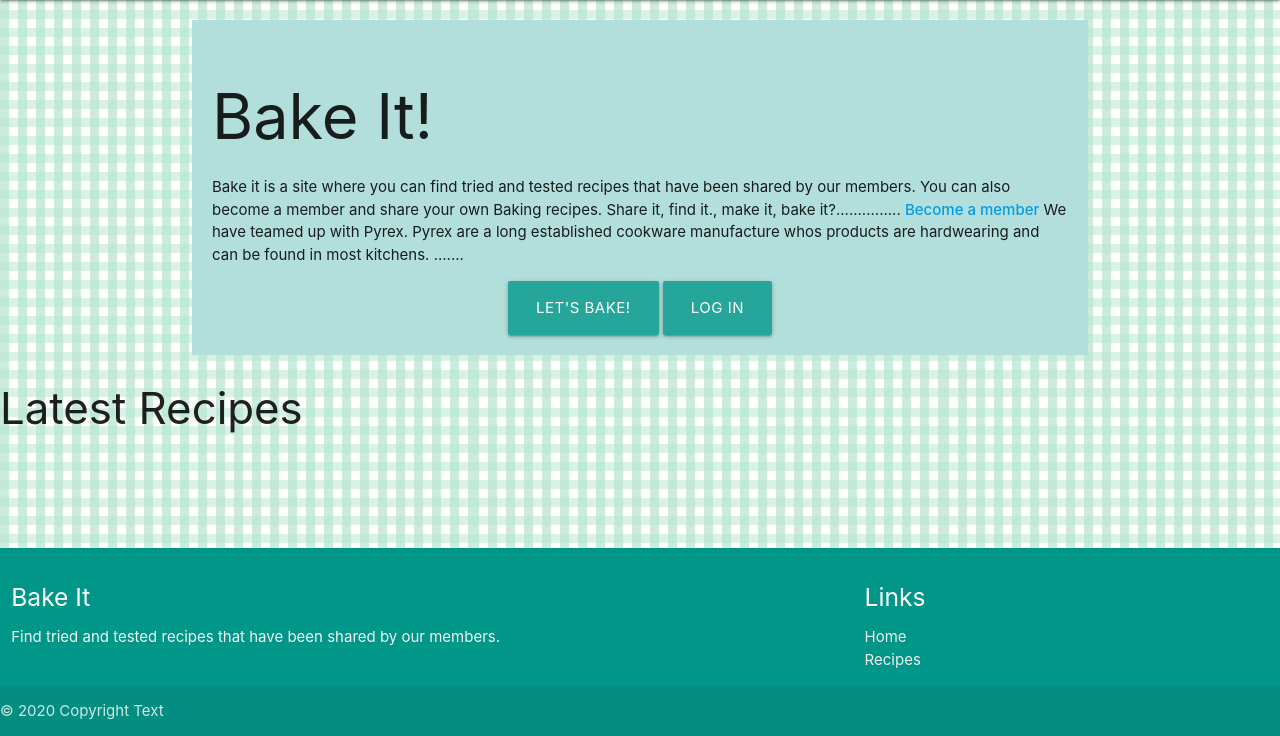
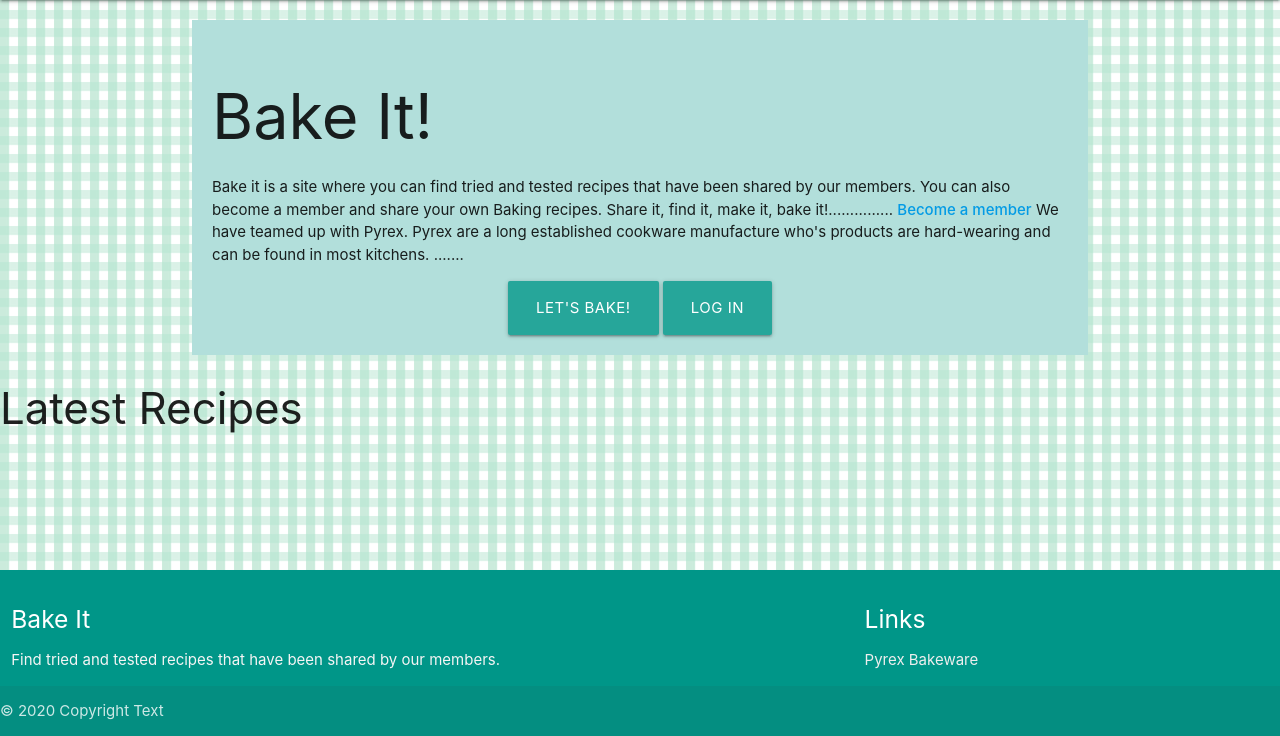
Before and after one commit to MelBoardman/bake-it, a Flask app: page /home in a window 1280 px wide. Shown: the part 64-800 px from the top of the page. Run offline with Flask 2, Linux system fonts and the light colour scheme; data that the repository does not hold is empty; some libraries are stand-ins or nearby versions.

Commit message:
Updated home page and chnged links in footer

```diff
--- a/app.py
+++ b/app.py
@@ -280,7 +280,7 @@ def update_recipe(recipe_id):
         'ingredients': request.form.getlist('myIngredients[]'),
         'preparation_steps': request.form.getlist('myPrepSteps[]'),
         'skill_level': int(request.form.get('skill')),
-        'date_updated': now,
+        'date_added': now,
         'image': request.form.get('recipe_image')
     })
   return redirect(url_for('get_recipes'))
--- a/static/css/style.css
+++ b/static/css/style.css
@@ -118,3 +118,8 @@ body {
     background-color:#b2dfdb;
     margin-bottom: 20px;
 }
+
+.index-buttons {
+    margin-top: 20px;
+    margin-bottom: 20px;
+}
--- a/templates/base.html
+++ b/templates/base.html
@@ -94,8 +94,8 @@
             <div class="col l4 offset-l2 s12">
                 <h5 class="white-text">Links</h5>
                 <ul>
-                    <li><a class="grey-text text-lighten-3" href="{{url_for('home')}}">Home</a></li>
-                    <li><a class="grey-text text-lighten-3" href="{{url_for('get_recipes')}}">Recipes</a></li>
+                    <li><a class="grey-text text-lighten-3" href="https://www.pyrexuk.com/collections/bakewareHome">Pyrex Bakeware</a></li>
+
 
                 </ul>
             </div>
--- a/templates/index.html
+++ b/templates/index.html
@@ -4,24 +4,28 @@
     <div class="bake-background">
         <h1 id="bake-it"> Bake It!</h1>
         <div class="intro">
+            {%if logged_in%}
+            <h3>Share it, find it, make it, Bake it!............</h3>
+            {% else %}
             <p>Bake it is a site where you can find tried and tested recipes that have been shared by our members. You
-                can
-                also become a member and share your own Baking recipes.
+                can also become a member and share your own Baking recipes.
 
-                Share it, find it., make it, bake it?............... <a href="{{url_for('sign_up')}}"><strong>Become a
+                Share it, find it, make it, bake it!............... <a href="{{url_for('sign_up')}}"><strong>Become a
                         member</strong></a>
 
-                We have teamed up with Pyrex. Pyrex are a long established cookware manufacture whos products are
-                hardwearing and can be found in most kitchens. .......
+                We have teamed up with Pyrex. Pyrex are a long established cookware manufacture who's products are
+                hard-wearing and can be found in most kitchens. .......
             </p>
+            {%endif%}
         </div>
         <div class="homepage-buttons">
             {% if logged_in %}
             {{message}}
             <div class="buttons">
-                <a class="waves-effect waves-light btn-large" href="{{url_for('get_recipes')}}">Let's bake!</a>
+                <a class="waves-effect waves-light btn-large index-buttons" href="{{url_for('get_recipes')}}">Let's
+                    bake!</a>
 
-                <a class="waves-effect waves-light btn-large"
+                <a class="waves-effect waves-light btn-large index-buttons"
                     href="{{url_for('my_recipes', username = session['username'])}}">My Recipes</a>
 
             </div>
```
